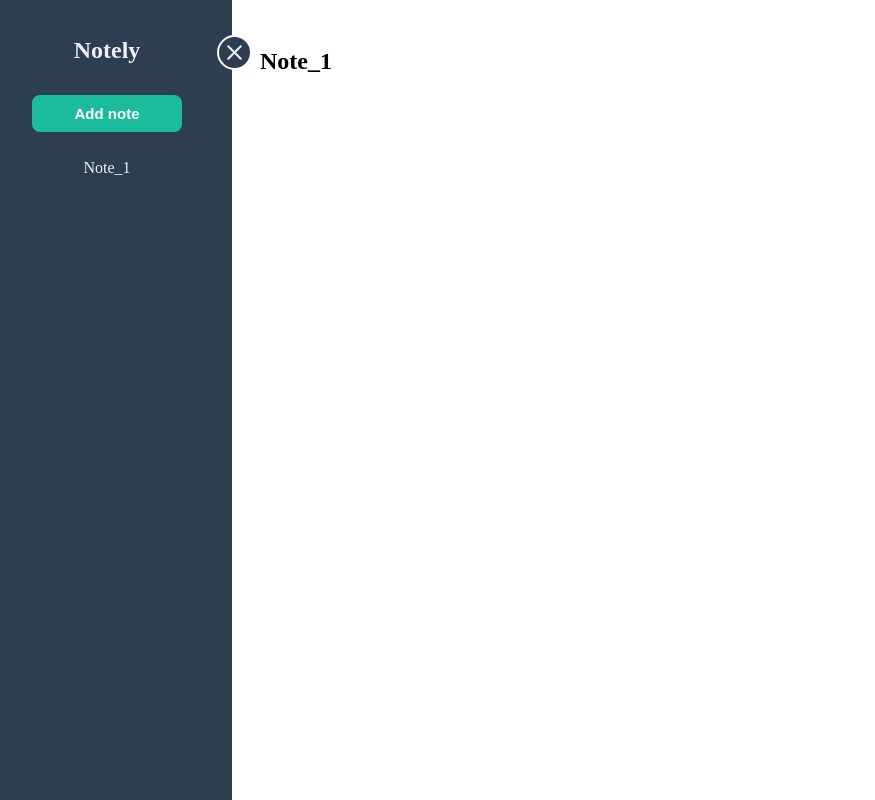
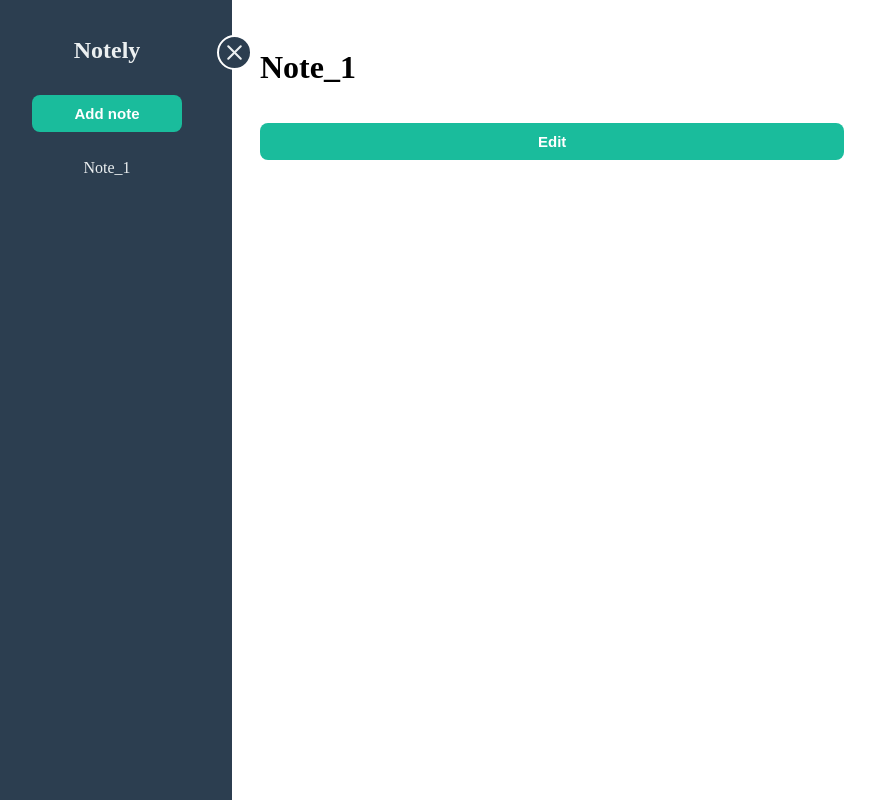
Before and after one commit to yash-singhal-wd/notes-taking-app, a React (Vite) app: page / in a window 1280 px wide. Both pictures are taken after a click on the element "Note_1". Shown: the whole page, without its empty margins (18-893 px from the left). Built offline with nearby package versions, Linux system fonts and the light colour scheme.

Commit message:
adding the Edit/Save button to the main screen

```diff
--- a/src/comps/Notes/Note.jsx
+++ b/src/comps/Notes/Note.jsx
@@ -1,8 +1,8 @@
 import React, { useContext } from "react";
 import styles from "./Note.module.css";
 
+import Button from '../../comps/Button/Button';
 import NotesContext from "../../context/NotesContext";
-
 const Note = () => {
     const { isOpen, currentNote } = useContext(NotesContext);
 
@@ -17,7 +17,7 @@ const Note = () => {
             {
                 currentNote?.title &&
                 <>
-                    <h2>{currentNote.title}</h2>
+                    <h1>{currentNote.title}</h1> <Button>Edit</Button>
                     <p>{currentNote.content}</p>
                 </>
             }
```
